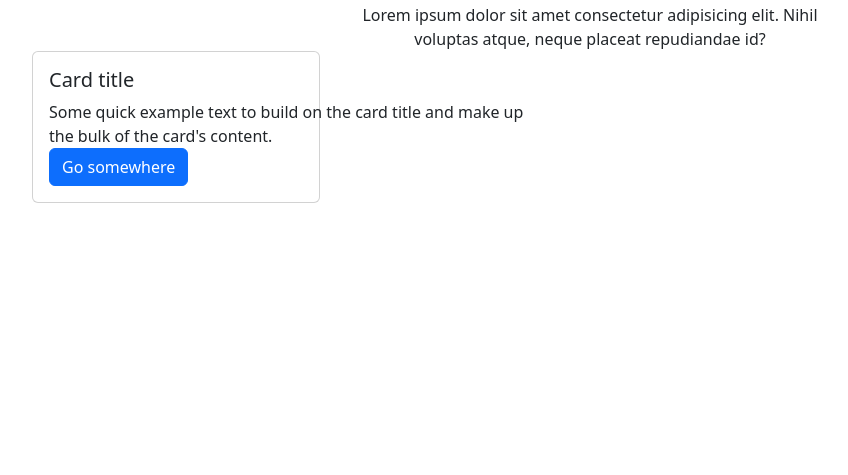
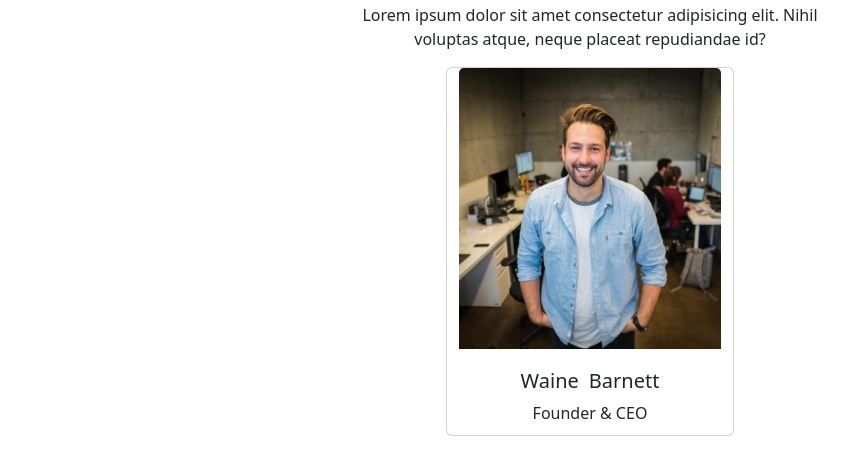
Before and after one commit to VikVanDik/js-our-team, a plain HTML site: page index.html in a window 1280 px wide. Shown: the part 53-528 px from the top of the page, without its empty margins (50-898 px from the left). Drawn offline with nearby package versions, Linux system fonts and the light colour scheme.

Commit message:
[add] : complete markup and style

```diff
--- a/index.html
+++ b/index.html
@@ -13,15 +13,18 @@
   <h1 class="text-center">Our Team</h1>
   <p class="text-center">Lorem ipsum dolor sit amet consectetur adipisicing elit. Nihil voluptas atque, neque placeat repudiandae id?</p>
 
-  <div class="container">
-    <div class="card" style="width: 18rem;">
-      <img src="" class="card-img-top" alt="">
-      <div class="card-body">
-        <h5 class="card-title">Card title</h5>
-        <p class="card-text">Some quick example text to build on the card title and make up the bulk of the card's content.</p>
-        <a href="#" class="btn btn-primary">Go somewhere</a>
+  <div class="container margin row justify-content-center  ">
+    <div class="card col-4 m-3" style="width: 18rem;">
+      <img src="./img/wayne-barnett-founder-ceo.jpg" class="card-img-top img" alt="">
+      <div class="info d-flex justify-content-center ">
+        <h5 class="d-flex name">Waine</h5>
+        <h5 class="d-flex surname">Barnett</h5>
+      </div>
+      <div class="d-flex justify-content-center">
+        <div class="role">Founder & CEO</div>
       </div>
     </div>
+
   </div>
 
   <script src="./script/script.js"></script>
--- a/style/style.css
+++ b/style/style.css
@@ -3,3 +3,19 @@ body p {
   width: 500px;
   margin: 0 auto;
 }
+
+.name {
+  padding-right: 10px;
+}
+
+.role {
+  padding-bottom: 10px;
+}
+
+.info {
+  padding-top: 20px;
+}
+
+.margin {
+  margin: 0 auto;
+}
```
